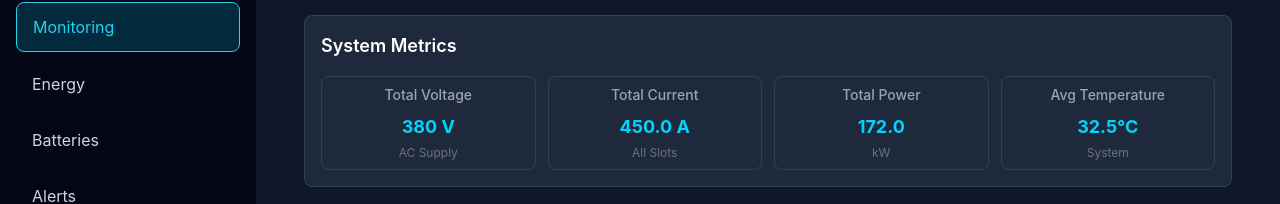
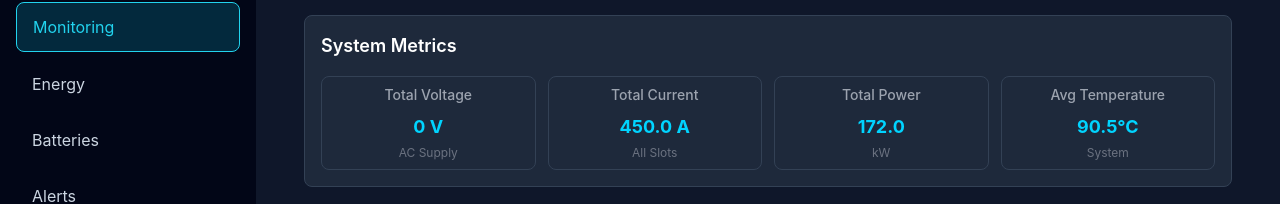
Before and after one commit to mariam1234ezz-gif/fluttercharger, a Next.js app: page /monitoring in a window 1280 px wide. Shown: the part 122-326 px from the top of the page. Built offline with nearby package versions, Linux system fonts and the light colour scheme.

Commit message:
fix energy page build

```diff
--- a/src/app/monitoring/page.tsx
+++ b/src/app/monitoring/page.tsx
@@ -47,7 +47,7 @@ export default function Monitoring() {
               metrics={[
                 {
                   label: 'Total Voltage',
-                  value: formatVoltage(380),
+                  value: formatVoltage(0),
                   unit: 'AC Supply',
                   status: 'normal',
                 },
@@ -65,7 +65,7 @@ export default function Monitoring() {
                 },
                 {
                   label: 'Avg Temperature',
-                  value: formatTemperature(32.5),
+                  value: formatTemperature(90.5),
                   unit: 'System',
                   status: 'normal',
                 },
```
